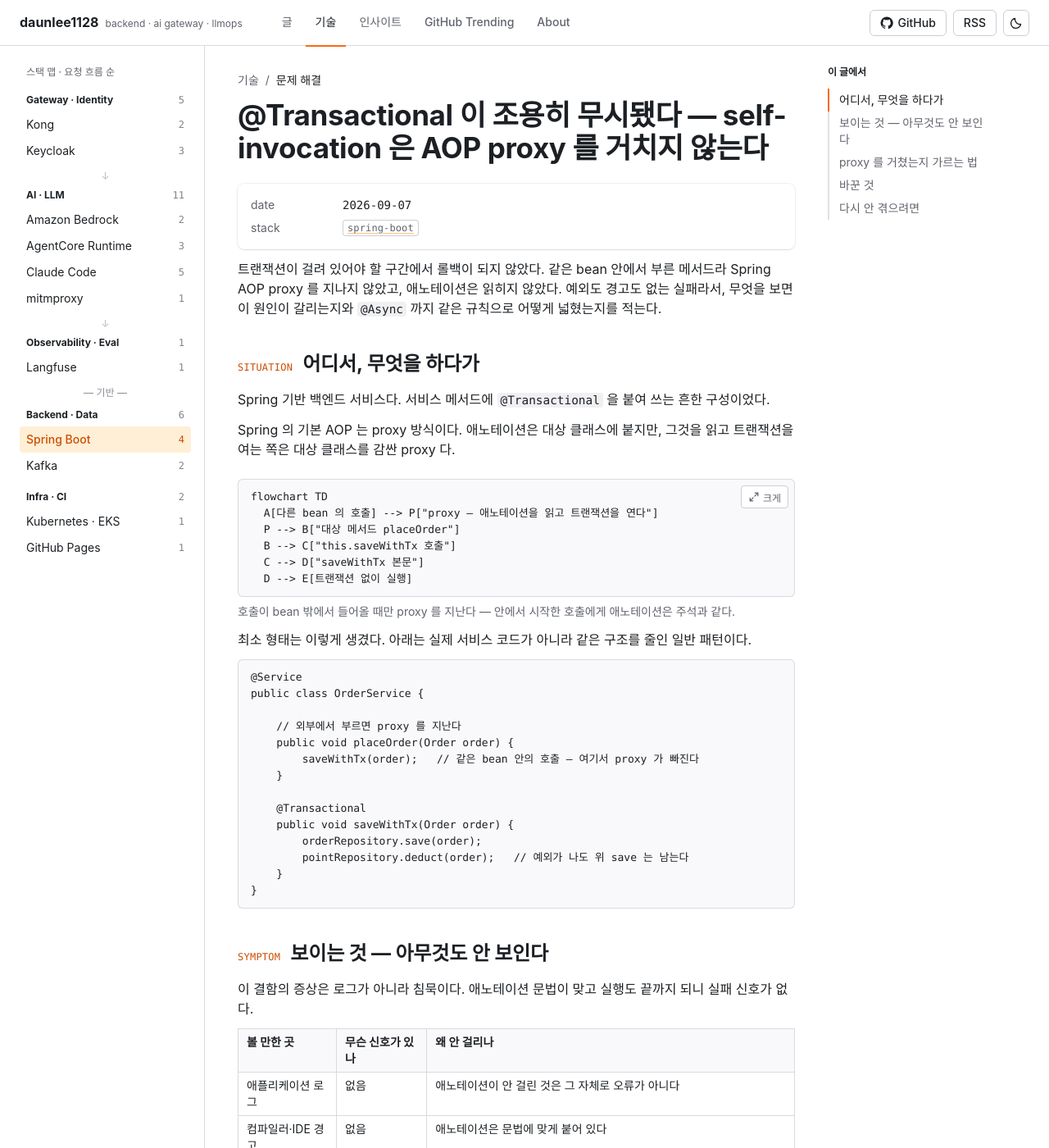
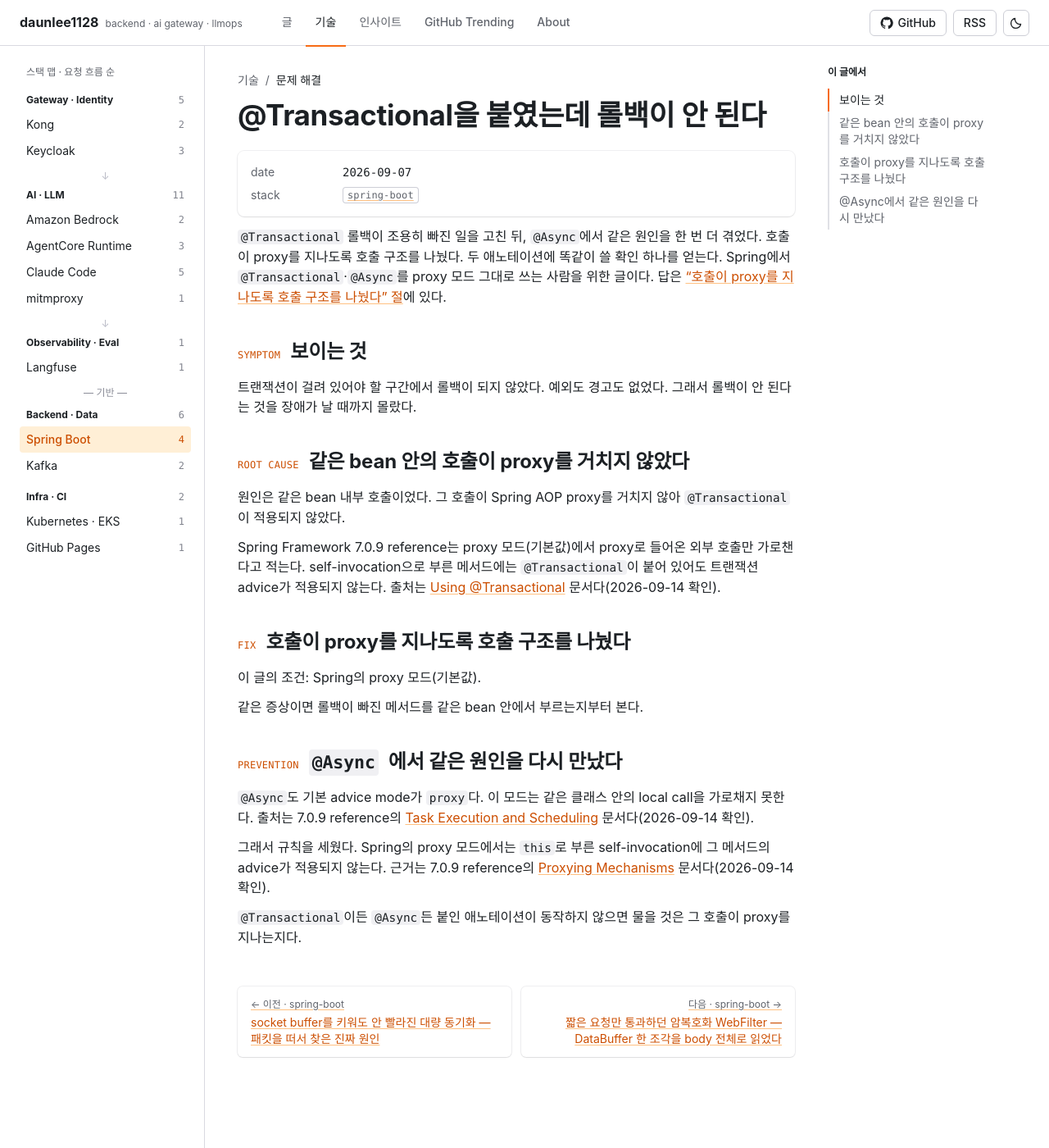
Before and after one commit to daunlee1128/daunlee1128.github.io, a Jekyll site: the page built from _tech/transactional-self-invocation-proxy.md, in a window 1280 px wide and 1400 px high. Shown: the whole window at 82% size. Built offline with Jekyll 4.4.1, drawn with Linux system fonts in a browser that asks for light colours; a script that is not in the unit is left out; some of the changed text lies outside the part shown.

Commit message:
docs: @Transactional self-invocation 롤백 누락 글 재작성
Co-Authored-By: Claude Opus 5 (1M context) <noreply@anthropic.com>

````diff
--- a/_tech/transactional-self-invocation-proxy.md
+++ b/_tech/transactional-self-invocation-proxy.md
@@ -1,118 +1,53 @@
 ---
 type: tech
 kind: troubleshooting
-title: "@Transactional 이 조용히 무시됐다 — self-invocation 은 AOP proxy 를 거치지 않는다"
+title: "@Transactional을 붙였는데 롤백이 안 된다"
 date: 2026-09-07
 stack: [spring-boot]
-summary: 트랜잭션이 걸려 있어야 할 구간에서 롤백이 되지 않았다. 같은 bean 안에서 부른 메서드라 AOP proxy 를 지나지 않았고, 예외도 경고도 없었다.
+summary: 같은 bean 안에서 부른 메서드라 @Transactional 롤백이 예외도 경고도 없이 빠졌고, 뒤에 @Async에서 같은 원인을 다시 겪었다. Spring의 proxy 모드에서 두 애노테이션이 동작하지 않으면 호출이 proxy를 지나는지 본다.
 ---
 
-트랜잭션이 걸려 있어야 할 구간에서 롤백이 되지 않았다. 같은 bean 안에서 부른 메서드라 Spring AOP proxy 를
-지나지 않았고, 애노테이션은 읽히지 않았다. 예외도 경고도 없는 실패라서, 무엇을 보면 이 원인이 갈리는지와
-`@Async` 까지 같은 규칙으로 어떻게 넓혔는지를 적는다.
-
-{: #situation data-k="SITUATION"}
-## 어디서, 무엇을 하다가
-
-Spring 기반 백엔드 서비스다. 서비스 메서드에 `@Transactional` 을 붙여 쓰는 흔한 구성이었다.
-
-Spring 의 기본 AOP 는 proxy 방식이다. 애노테이션은 대상 클래스에 붙지만, 그것을 읽고 트랜잭션을 여는 쪽은
-대상 클래스를 감싼 proxy 다.
-
-```mermaid
-flowchart TD
-  A[다른 bean 의 호출] --> P["proxy — 애노테이션을 읽고 트랜잭션을 연다"]
-  P --> B["대상 메서드 placeOrder"]
-  B --> C["this.saveWithTx 호출"]
-  C --> D["saveWithTx 본문"]
-  D --> E[트랜잭션 없이 실행]
-```
-
-*호출이 bean 밖에서 들어올 때만 proxy 를 지난다 — 안에서 시작한 호출에게 애노테이션은 주석과 같다.*
-
-최소 형태는 이렇게 생겼다. 아래는 실제 서비스 코드가 아니라 같은 구조를 줄인 일반 패턴이다.
-
-```java
-@Service
-public class OrderService {
-
-    // 외부에서 부르면 proxy 를 지난다
-    public void placeOrder(Order order) {
-        saveWithTx(order);   // 같은 bean 안의 호출 — 여기서 proxy 가 빠진다
-    }
-
-    @Transactional
-    public void saveWithTx(Order order) {
-        orderRepository.save(order);
-        pointRepository.deduct(order);   // 예외가 나도 위 save 는 남는다
-    }
-}
-```
+`@Transactional` 롤백이 조용히 빠진 일을 고친 뒤, `@Async`에서 같은 원인을 한 번 더 겪었다.
+호출이 proxy를 지나도록 호출 구조를 나눴다.
+두 애노테이션에 똑같이 쓸 확인 하나를 얻는다.
+Spring에서 `@Transactional`·`@Async`를 proxy 모드 그대로 쓰는 사람을 위한 글이다.
+답은 [“호출이 proxy를 지나도록 호출 구조를 나눴다” 절](#fix)에 있다.
 
 {: #symptom data-k="SYMPTOM"}
-## 보이는 것 — 아무것도 안 보인다
+## 보이는 것
 
-이 결함의 증상은 로그가 아니라 침묵이다. 애노테이션 문법이 맞고 실행도 끝까지 되니 실패 신호가 없다.
-
-| 볼 만한 곳 | 무슨 신호가 있나 | 왜 안 걸리나 |
-|---|---|---|
-| 애플리케이션 로그 | 없음 | 애노테이션이 안 걸린 것은 그 자체로 오류가 아니다 |
-| 컴파일러·IDE 경고 | 없음 | 애노테이션은 문법에 맞게 붙어 있다 |
-| 기능 테스트 | 통과 | 성공 경로만 보면 통과한다. 실패 뒤 데이터가 되돌아갔는지는 따로 단정해야 한다 |
-| 데이터 | 뒤늦게 어긋남 | 부분 반영된 행이 남지만, 쌓이기 전에는 눈에 안 띈다 |
-
-롤백이 안 된다는 것을 장애가 날 때까지 몰랐다. 원인 규명보다 발견이 늦은 쪽이 이 결함의 성격이다.
+트랜잭션이 걸려 있어야 할 구간에서 롤백이 되지 않았다. 예외도 경고도 없었다.
+그래서 롤백이 안 된다는 것을 장애가 날 때까지 몰랐다.
 
 {: #root-cause data-k="ROOT CAUSE"}
-## proxy 를 거쳤는지 가르는 법
+## 같은 bean 안의 호출이 proxy를 거치지 않았다
 
-지금 같은 증상을 만나면 아래 순서로 가른다. 당시 밟은 진단 순서가 아니라, 이 원인을 확정하는 데
-필요한 최소 확인으로 정리한 것이다. 셋 다 코드를 고치기 전에 답이 나온다.
+원인은 같은 bean 내부 호출이었다. 그 호출이 Spring AOP proxy를 거치지 않아 `@Transactional`이 적용되지 않았다.
 
-| 확인 | 무엇을 보나 | proxy 미경유면 |
-|---|---|---|
-| `AopUtils.isAopProxy(bean)` | 주입받은 bean 이 proxy 인가 | `false` — AOP 가 아예 안 걸린 별개 경우다 |
-| 의심 메서드 안에서 `TransactionSynchronizationManager.isActualTransactionActive()` | 지금 실제 트랜잭션에 참여 중인가 | `false` — 애노테이션이 붙었는데도 그렇다 |
-| 트랜잭션 인터셉터 로그 | 어느 메서드에서 경계가 열리는가 | 그 메서드 이름이 로그에 안 찍힌다 |
-| 호출부의 위치 | 호출이 같은 클래스 안인가 | `this.` 로 시작하면 그것으로 확정이다 |
-
-```properties
-# 트랜잭션 경계가 어디서 열리는지 찍어 본다
-logging.level.org.springframework.transaction.interceptor=TRACE
-```
-
-두 번째 확인은 애노테이션이 아니라 런타임 사실을 본다는 점에서 값이 있다. 바깥에 이미 트랜잭션이
-열려 있으면 `true` 가 나오므로, 원인 판정은 호출부 위치까지 같이 봐야 끝난다.
+Spring Framework 7.0.9 reference는 proxy 모드(기본값)에서 proxy로 들어온 외부 호출만 가로챈다고 적는다.
+self-invocation으로 부른 메서드에는 `@Transactional`이 붙어 있어도 트랜잭션 advice가 적용되지 않는다.
+출처는 [Using @Transactional][tx] 문서다(2026-09-14 확인).
 
 {: #fix data-k="FIX"}
-## 바꾼 것
+## 호출이 proxy를 지나도록 호출 구조를 나눴다
 
-호출부를 다른 bean 으로 분리해 proxy 를 지나게 했다. 애노테이션은 그대로 두고 호출 경로만 옮긴 것이다.
+이 글의 조건: Spring의 proxy 모드(기본값).
 
-| 방법 | proxy 를 어떻게 되찾나 | 대가 |
-|---|---|---|
-| 다른 bean 으로 분리 (택함) | 호출이 bean 밖에서 들어오니 proxy 를 지난다 | 클래스가 늘고 책임 경계를 다시 나눠야 한다 |
-| self-injection | 주입받은 자기 참조가 proxy 다 | 왜 자기를 주입했는지 코드만 보고는 모른다 |
-| `TransactionTemplate` | AOP 를 안 쓰고 경계를 코드로 연다 | 선언성이 사라지고 본문이 콜백 안으로 들어간다 |
-| AspectJ 위빙 | proxy 없이 바이트코드를 고친다 | 빌드·기동 설정이 늘고 팀 전체가 그 전제를 알아야 한다 |
-
-앞의 셋은 호출을 proxy 밖에서 시작하게 만드는 처방이고, 마지막 하나는 proxy 라는 전제 자체를 버린다.
-한 곳을 고치자고 위빙을 들이지는 않았다.
+같은 증상이면 롤백이 빠진 메서드를 같은 bean 안에서 부르는지부터 본다.
 
 {: #prevention data-k="PREVENTION"}
-## 다시 안 겪으려면
+## `@Async`에서 같은 원인을 다시 만났다
 
-이후 `@Async` 에서 같은 일을 다시 겪었다. 같은 bean 안에서 부른 비동기 메서드가 호출한 스레드에서
-그대로 실행됐다. 원인은 하나였다. 그래서 규칙을 애노테이션 하나가 아니라 계열 전체로 세웠다.
+`@Async`도 기본 advice mode가 `proxy`다. 이 모드는 같은 클래스 안의 local call을 가로채지 못한다.
+출처는 7.0.9 reference의 [Task Execution and Scheduling][async] 문서다(2026-09-14 확인).
 
-**애노테이션 기반 AOP 는 self-invocation 에서 전부 무력화된다** — `@Transactional`, `@Async` 는
-직접 겪었고, `@Cacheable`, `@Retryable` 은 같은 proxy 메커니즘을 쓰므로 같은 규칙이 적용된다.
+그래서 규칙을 세웠다. Spring의 proxy 모드에서는 `this`로 부른 self-invocation에 그 메서드의 advice가 적용되지 않는다.
+근거는 7.0.9 reference의 [Proxying Mechanisms][proxying] 문서다(2026-09-14 확인).
 
-| 넣은 것 | 무엇을 막나 | 아직 못 막는 것 |
-|---|---|---|
-| 애노테이션 붙은 메서드를 같은 클래스에서 부르지 않는다는 리뷰 기준 | 위 네 애노테이션의 조용한 미적용 | 사람이 봐야 한다 — 컴파일러도 IDE 도 안 잡아 준다 |
-| 예외를 던지고 데이터가 되돌아갔는지 단정하는 테스트 | 롤백이 안 되는 상태로 배포되는 것 | 그 테스트를 안 쓴 경로 |
-| 개발 환경에서 트랜잭션 인터셉터 로그를 켜 둠 | 경계가 열리는 위치를 눈으로 확인 | 운영에서는 로그량 때문에 못 켠다 |
+`@Transactional`이든 `@Async`든 붙인 애노테이션이 동작하지 않으면 물을 것은 그 호출이 proxy를 지나는지다.
 
-물어야 할 것은 "애노테이션이 붙었는가"가 아니라 "이 호출이 proxy 를 지나는가"다. `private` 과 `final`
-메서드가 같은 애노테이션을 무시하는 것도 proxy 가 가로챌 수 없다는 같은 이유에서다.
+[tx]: https://docs.spring.io/spring-framework/reference/data-access/transaction/declarative/annotations.html
+
+[async]: https://docs.spring.io/spring-framework/reference/integration/scheduling.html
+
+[proxying]: https://docs.spring.io/spring-framework/reference/core/aop/proxying.html
````
